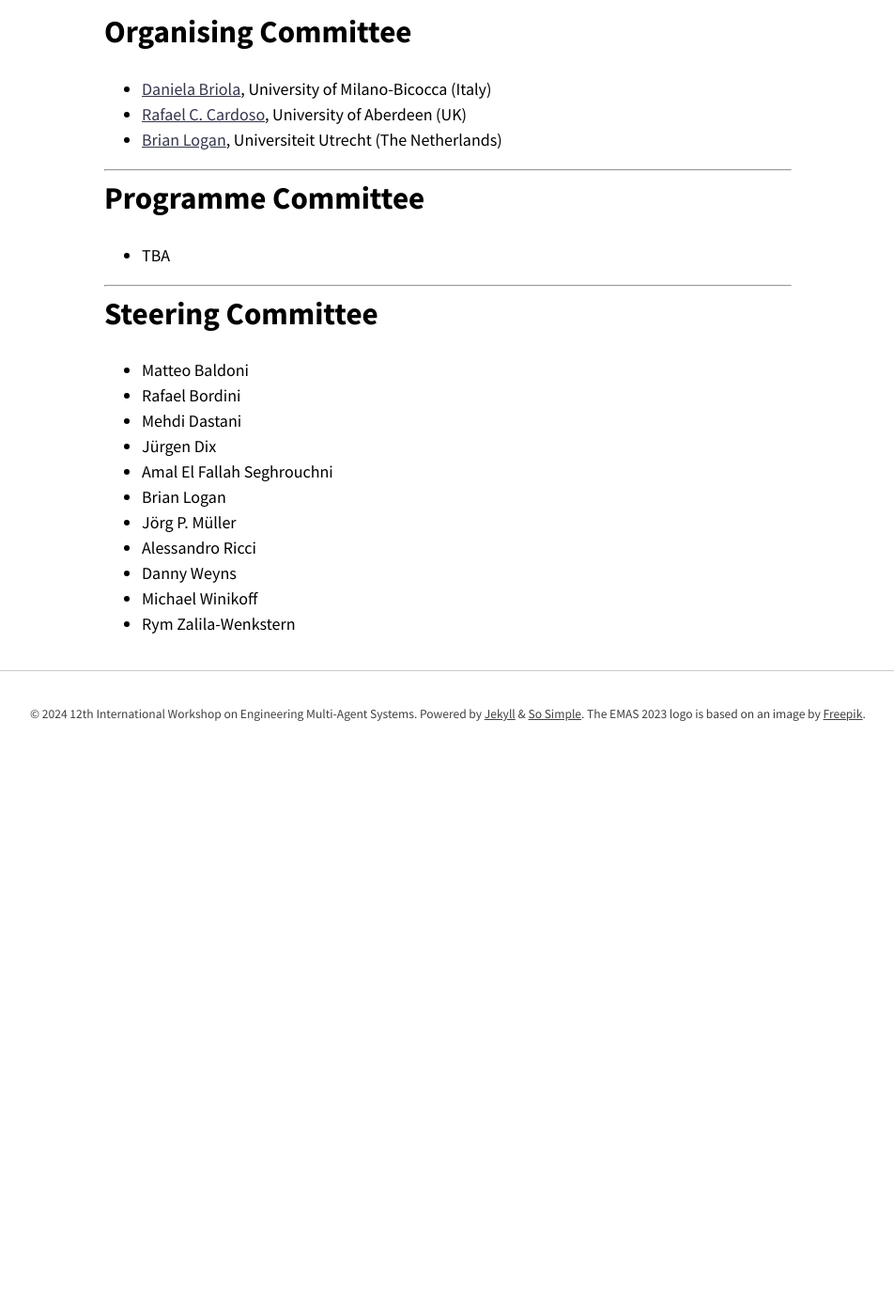
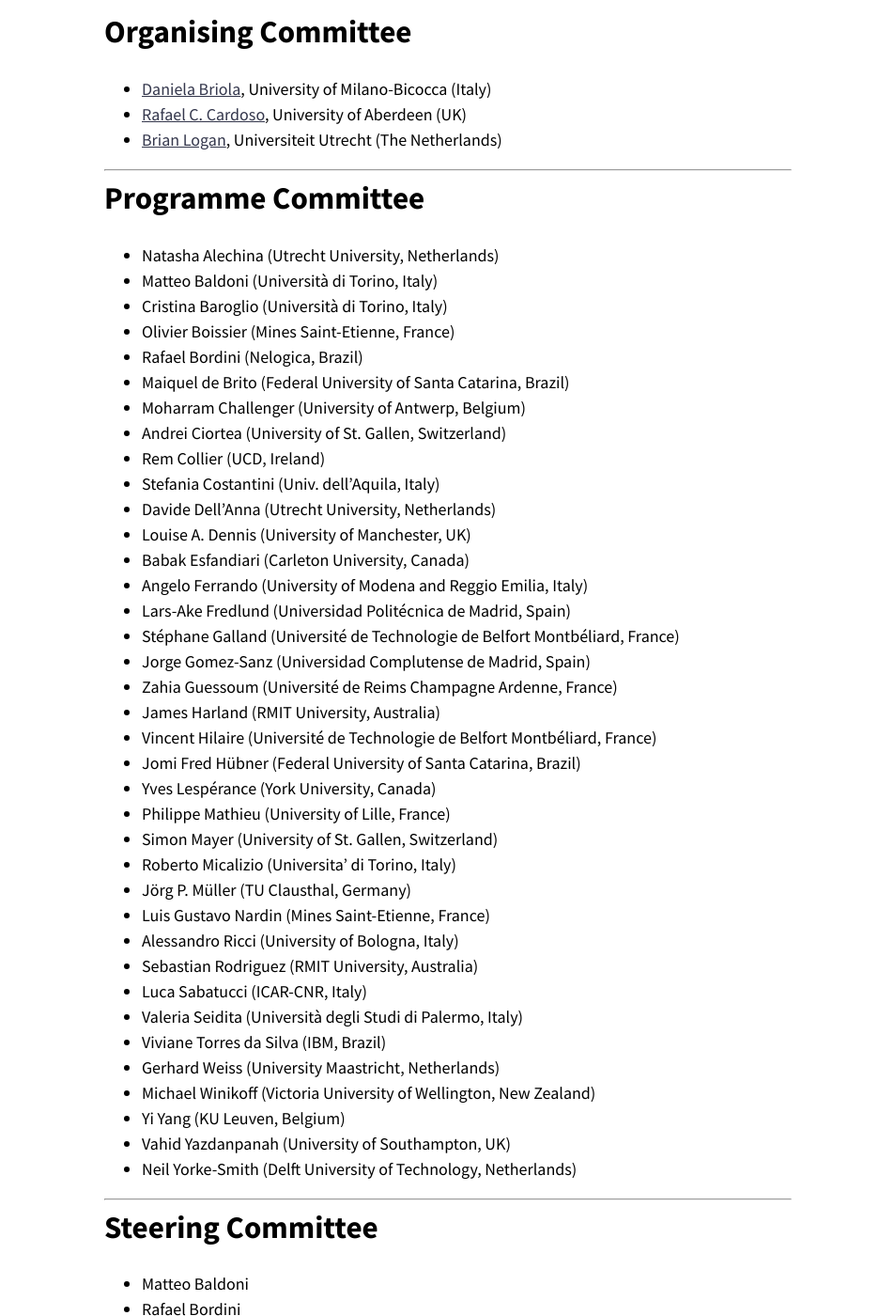
Before and after one commit to rafaelcaue/emas2024, a Jekyll site: the page built from committees.md, in a window 1280 px wide and 1400 px high, scrolled down 328 px. Shown: the whole window at 94% size, without its empty margins (163-1115 px from the left). Built offline with Jekyll 4.4.1, drawn with Linux system fonts in a browser that asks for light colours; nearby versions of some CDN libraries; our own code applies the rules of GitHub Pages for plain Markdown files; before the commit the page ends 1171 px from its top, so only the background shows below that.

Commit message:
Update committees.md

```diff
--- a/committees.md
+++ b/committees.md
@@ -13,7 +13,43 @@ entries_layout: list
 ***
 
 # Programme Committee
-- TBA
+- Natasha	Alechina (Utrecht University, Netherlands)
+- Matteo Baldoni (Università di Torino, Italy)
+- Cristina Baroglio (Università di Torino, Italy)
+- Olivier	Boissier (Mines Saint-Etienne, France)
+- Rafael Bordini (Nelogica, Brazil)
+- Maiquel	de Brito (Federal University of Santa Catarina, Brazil)
+- Moharram Challenger (University of Antwerp, Belgium)
+- Andrei Ciortea (University of St. Gallen, Switzerland)
+- Rem	Collier (UCD, Ireland)
+- Stefania Costantini (Univ. dell'Aquila, Italy)
+- Davide Dell'Anna (Utrecht University, Netherlands)
+- Louise A. Dennis (University of Manchester, UK)
+- Babak Esfandiari (Carleton University, Canada)
+- Angelo Ferrando (University of Modena and Reggio Emilia, Italy)
+- Lars-Ake Fredlund (Universidad Politécnica de Madrid, Spain)
+- Stéphane Galland (Université de Technologie de Belfort Montbéliard, France)
+- Jorge	Gomez-Sanz (Universidad Complutense de Madrid, Spain)
+- Zahia Guessoum (Université de Reims Champagne Ardenne, France)
+- James	Harland (RMIT University, Australia)
+- Vincent	Hilaire (Université de Technologie de Belfort Montbéliard, France)
+- Jomi Fred Hübner (Federal University of Santa Catarina, Brazil)
+- Yves Lespérance (York University, Canada)
+- Philippe Mathieu (University of Lille, France)
+- Simon Mayer (University of St. Gallen, Switzerland)
+- Roberto Micalizio (Universita' di Torino, Italy)
+- Jörg P.	Müller (TU Clausthal, Germany)
+- Luis Gustavo Nardin (Mines Saint-Etienne, France)
+- Alessandro Ricci (University of Bologna, Italy)
+- Sebastian	Rodriguez (RMIT University, Australia)
+- Luca Sabatucci (ICAR-CNR, Italy)
+- Valeria	Seidita (Università degli Studi di Palermo, Italy)
+- Viviane	Torres da Silva (IBM, Brazil)
+- Gerhard	Weiss (University Maastricht, Netherlands)
+- Michael	Winikoff (Victoria University of Wellington, New Zealand)
+- Yi Yang (KU Leuven, Belgium)
+- Vahid	Yazdanpanah (University of Southampton, UK)
+- Neil Yorke-Smith (Delft University of Technology, Netherlands)
 
 ***
 
```
